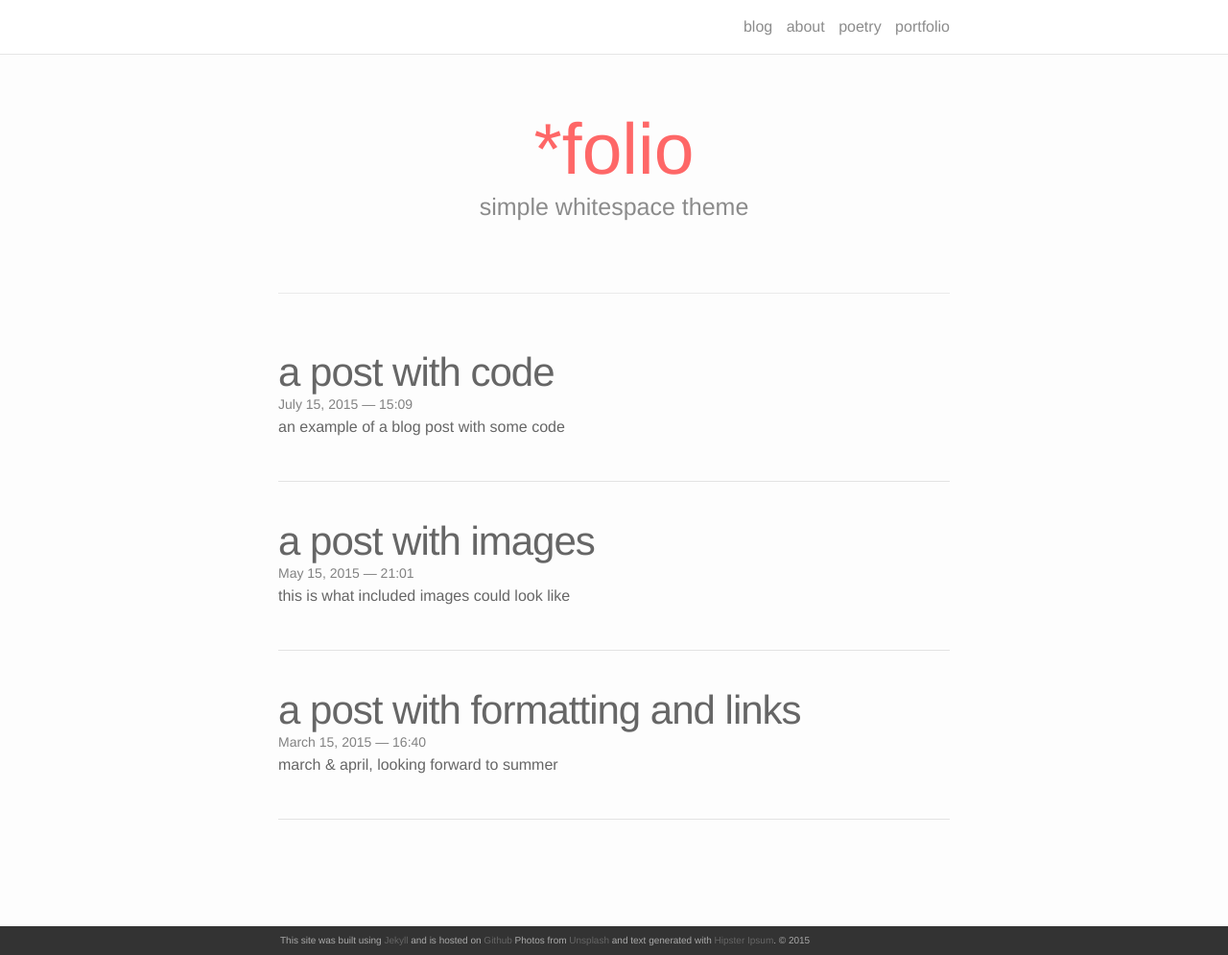
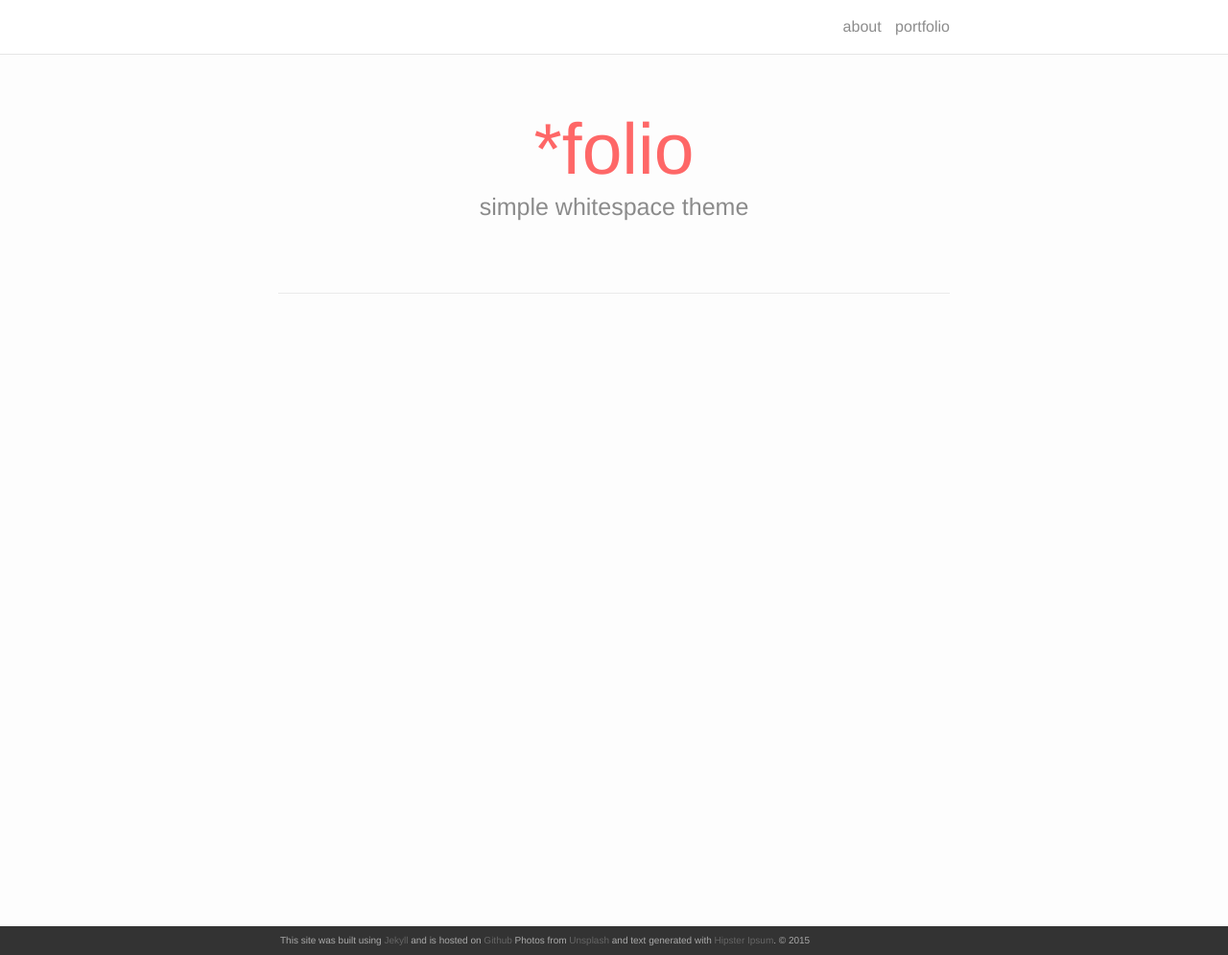
Before and after one commit to clauzewitz/clauzewitz.github.io, a Jekyll site: the page built from index.html, in a window 1280 px wide and 995 px high. Shown: the whole window at 96% size. Built offline with Jekyll 4.4.1, drawn with Linux system fonts in a browser that asks for light colours; nearby versions of some CDN libraries; the list of posts is cut into pages by our own code.

Commit message:
layout changed

```diff
--- a/_config.yml
+++ b/_config.yml
@@ -22,6 +22,3 @@ collections:
   portfolio:
     output: true
     permalink: /portfolio/:path/
-  poetry:
-    output: true
-    permalink: /poetry/:path/
--- a/_includes/header.html
+++ b/_includes/header.html
@@ -6,8 +6,6 @@
 
       <div class="trigger">
         <!-- {{ site.title }} instead of blog -->
-        <a class="page-link" href="{{ site.baseurl }}/">blog</a>
-
         {% for page in site.pages %}
           {% if page.title %}
           <a class="page-link" href="{{ page.url | prepend: site.baseurl }}">{{ page.title }}</a>
--- a/_posts/2015-03-15-title.markdown
+++ /dev/null
@@ -1,28 +0,0 @@
----
-layout: post
-title:  a post with formatting and links
-date:   2015-03-15 16:40:16
-description: march & april, looking forward to summer
----
-Jean shorts raw denim Vice normcore, art party High Life PBR skateboard stumptown vinyl kitsch. Four loko meh 8-bit, tousled banh mi tilde forage Schlitz dreamcatcher twee 3 wolf moon. Chambray asymmetrical paleo salvia, sartorial umami four loko master cleanse drinking vinegar brunch. <a href="https://www.pinterest.com" target="blank">Pinterest</a> DIY authentic Schlitz, hoodie Intelligentsia butcher trust fund brunch shabby chic Kickstarter forage flexitarian. Direct trade <a href="https://en.wikipedia.org/wiki/Cold-pressed_juice" target="blank">cold-pressed</a> meggings stumptown plaid, pop-up taxidermy. Hoodie XOXO fingerstache scenester Echo Park. Plaid ugh Wes Anderson, freegan pug selvage fanny pack leggings pickled food truck DIY irony Banksy.
-
-#### Hipster list
-<ul>
-	<li>brunch</li>
-	<li>fixie</li>
-	<li>raybans</li>
-	<li>messenger bag</li>
-</ul>
-
-Hoodie Thundercats retro, tote bag 8-bit Godard craft beer gastropub. Truffaut Tumblr taxidermy, raw denim Kickstarter sartorial dreamcatcher. Quinoa chambray slow-carb salvia readymade, bicycle rights 90's yr typewriter selfies letterpress cardigan vegan.
-
-<hr>
-<br/>
-Pug heirloom High Life vinyl swag, single-origin coffee four dollar toast taxidermy reprehenderit fap distillery master cleanse locavore. Est anim sapiente leggings Brooklyn ea. Thundercats locavore excepteur veniam eiusmod. Raw denim Truffaut Schlitz, migas sapiente Portland VHS twee Bushwick Marfa typewriter retro id keytar.
-
-<blockquote>
-	We do not grow absolutely, chronologically. We grow sometimes in one dimension, and not in another, unevenly. We grow partially. We are relative. We are mature in one realm, childish in another.
-	—Anais Nin
-</blockquote>
-
-Fap aliqua qui, scenester pug Echo Park polaroid irony shabby chic ex cardigan church-key Odd Future accusamus. Blog stumptown sartorial squid, gastropub duis aesthetic Truffaut vero. Pinterest tilde twee, odio mumblecore jean shorts lumbersexual.
--- a/_posts/2015-05-15-title.markdown
+++ /dev/null
@@ -1,30 +0,0 @@
----
-layout: post
-title:  a post with images
-date: 2015-05-15 21:01:00
-description: this is what included images could look like
----
-Jean shorts raw denim Vice normcore, art party High Life PBR skateboard stumptown vinyl kitsch. Fingerstache four loko meh 8-bit, tousled banh mi tilde forage Schlitz dreamcatcher twee 3 wolf moon. Chambray asymmetrical paleo salvia, sartorial umami four loko master cleanse drinking vinegar brunch.
-
-<div class="img_row">
-	<img class="col three" src="/img/9.jpg">
-</div>
-<div class="img_row">
-	<img class="col three" src="{{ site.baseurl }}/img/9.jpg">
-</div>
-<div class="col three caption">
-	A simple, elegant caption looks good between image rows, after each row, or doesn't have to be there at all.
-</div>
-<div class="img_row">
-	<img class="col two" src="/img/8.jpg">
-	<img class="col one" src="/img/10.jpg">
-</div>
-
-Slow-carb four dollar toast Helvetica pop-up. Kale chips next level literally trust fund Pitchfork. Jean shorts Pinterest beard, farm-to-table irony craft beer swag tofu 8-bit Banksy. Quinoa forage fanny pack, pug hashtag Echo Park heirloom Schlitz tote bag artisan Neutra mumblecore 90's shabby chic raw denim.
-
-
-<div class="img_row">
-	<img class="col one" src="/img/11.jpg">
-	<img class="col one" src="/img/12.jpg">
-	<img class="col one" src="/img/7.jpg">
-</div>
--- a/_posts/2015-07-15-title.markdown
+++ /dev/null
@@ -1,33 +0,0 @@
----
-layout: post
-title: a post with code
-date: 2015-07-15 15:09:00
-description: an example of a blog post with some code
----
-This theme implements a built-in Jekyll feature, the use of Pygments, for sytanx highlighting. It supports more than 100 languages. This example is in C++. All you have to do is wrap your code in a liquid tag:
-{% raw  %}
-{% highlight c++ %}  <br/> code code code <br/> {% endhighlight %}{% endraw %}
-
-Produces something like this:
-
-{% highlight c++ %}
-
-int main(int argc, char const *argv[])
-{
-	string myString;
-
-	cout << "input a string: ";
-	getline(cin, myString);
-	int length = myString.length();
-
-	char charArray = new char * [length];
-
-	charArray = myString;
-	for(int i = 0; i < length; ++i){
-		cout << charArray[i] << " ";
-	}
-
-	return 0;
-}
-
-{% endhighlight %}
--- a/index.html
+++ b/index.html
@@ -9,16 +9,3 @@ layout: default
   <hr>
   <br/>
 </div>
-
-
-<ul class="post-list">
-    {% for post in paginator.posts %}
-      <li>
-        <h2><a class="post-title" href="{{ post.url | prepend: site.baseurl }}">{{ post.title }}</a></h2>
-        <p class="post-meta">{{ post.date | date: '%B %-d, %Y — %H:%M' }}</p>
-        <p>{{ post.description }}</p>
-        <br/>
-        <hr/>
-      </li>
-    {% endfor %}
-</ul>
```
Also changed, not shown: _poetry/2015-05-05-emperor.markdown (deleted, +0 -25 lines), _poetry/2015-07-06-soliloquy.markdown (deleted, +0 -48 lines), _poetry/2015-08-06-fantasy.markdown (deleted, +0 -29 lines), poetry.md (deleted, +0 -15 lines).
